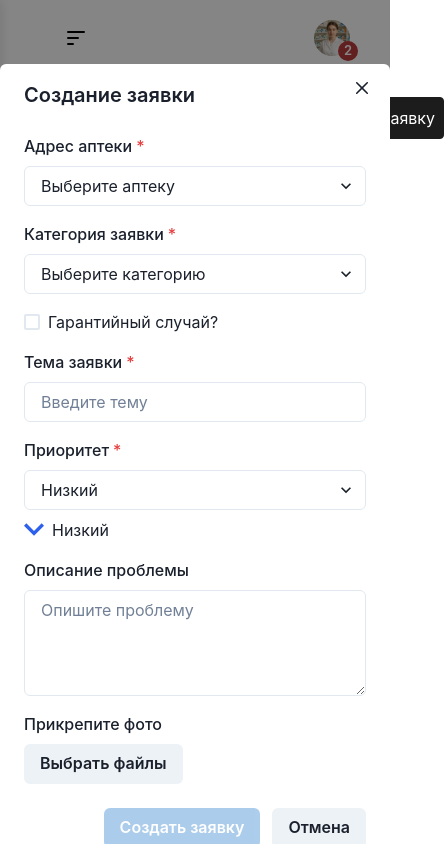
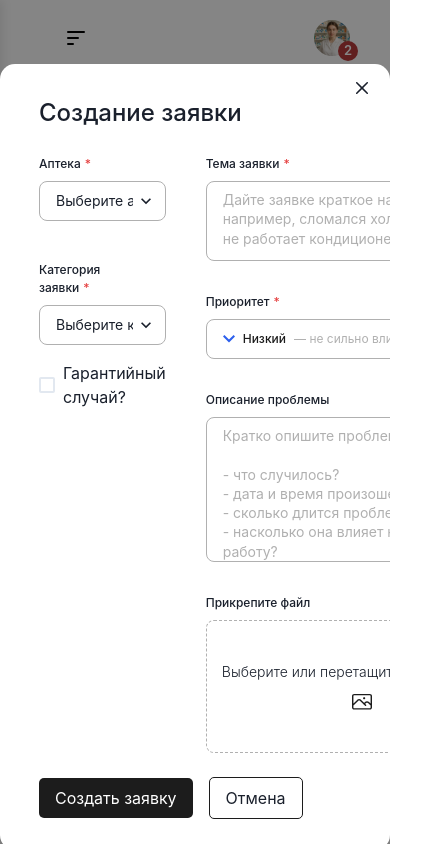
Before and after one commit to 1-C-E/control-panel, a React (Vite) app: page /requests in a window 390 px wide. Both pictures are taken after a click on the button "Создать новую заявку". Shown: the whole page, 444 px wide, since content can reach past the window. Built offline with nearby package versions, Linux system fonts and the light colour scheme.

Commit message:
changed the design of the modal window

```diff
--- /dev/null
+++ b/src/shared/hooks/useWindowWidth.ts
@@ -0,0 +1,13 @@
+import { useEffect, useState } from 'react'
+
+export const useWindowWidth = () => {
+	const [width, setWidth] = useState(window.innerWidth)
+
+	useEffect(() => {
+		const handleResize = () => setWidth(window.innerWidth)
+		window.addEventListener('resize', handleResize)
+		return () => window.removeEventListener('resize', handleResize)
+	}, [])
+
+	return width
+}
--- /dev/null
+++ b/src/widgets/create-request-modal/CreateRequestModal.scss
@@ -0,0 +1,83 @@
+@use '@shared/assets/styles/variables.scss' as *;
+
+.container {
+	display: flex;
+	gap: 40px;
+}
+
+.modal {
+	padding: 15px;
+	border-radius: 15px !important;
+
+	&__label {
+		font-size: 12px !important;
+	}
+
+	&__title {
+		font-size: 24px !important;
+		font-weight: 500 !important;
+	}
+
+	&__select {
+		max-height: 170px;
+		height: 145px;
+		width: 100%;
+		font-size: 14px !important;
+		border: 1px solid $color-gray-4 !important;
+		border-radius: 8px !important;
+
+		background-color: transparent !important;
+
+		&::placeholder {
+			color: $color-gray-4 !important;
+		}
+
+		&__priority-level {
+			font-size: 12px;
+			font-weight: 500;
+			color: $color-black;
+		}
+		&__priority-addition {
+			font-size: 12px;
+			font-weight: 400;
+			color: $color-gray-4;
+		}
+	}
+
+	&__checkbox {
+		font-size: 14px !important;
+	}
+
+	&__select__photo {
+		display: flex;
+		flex-direction: column;
+		gap: 10px;
+		align-items: center;
+		padding: 40px 0;
+		width: 100%;
+		font-size: 14px !important;
+		font-weight: 300 !important;
+		border: 1px dashed $color-gray-4;
+		border-radius: 8px !important;
+		background-color: transparent !important;
+	}
+
+	&__footer {
+		display: flex;
+		margin-right: auto;
+		gap: 16px;
+
+		&__create-btn {
+			padding: 8px 16px;
+			color: $color-white;
+			border-radius: 5px;
+			background-color: $color-black;
+		}
+
+		&__cancel-btn {
+			padding: 8px 16px;
+			border: 1px solid $color-black;
+			border-radius: 5px;
+		}
+	}
+}
--- a/src/widgets/create-request-modal/CreateRequestModal.tsx
+++ b/src/widgets/create-request-modal/CreateRequestModal.tsx
@@ -9,6 +9,10 @@ import {
 	IconButton,
 	Image,
 	Input,
+	Menu,
+	MenuButton,
+	MenuItem,
+	MenuList,
 	Modal,
 	ModalBody,
 	ModalCloseButton,
@@ -21,12 +25,15 @@ import {
 	Textarea,
 	VStack,
 } from '@chakra-ui/react'
+
 import type { Category, Pharmacy, Priority } from '@entities/request'
 import { useRef, useState, type FC } from 'react'
+import './CreateRequestModal.scss'
 
 import { useRequestsStore } from '@entities/request'
 import criticalPriorityIcon from '@shared/assets/icons/critical-priority.svg'
 import highPriorityIcon from '@shared/assets/icons/high-priority.svg'
+import imageIcon from '@shared/assets/icons/image.svg'
 import lowPriorityIcon from '@shared/assets/icons/low-priority.svg'
 import mediumPriorityIcon from '@shared/assets/icons/medium-priority.svg'
 
@@ -109,18 +116,43 @@ export const CreateRequestModal: FC<CreateRequestModalProps> = ({
 		}
 	}
 
+	const getPriorityDisplayName = (priority: string) => {
+		switch (priority) {
+			case 'Критич.':
+				return 'Критический'
+			default:
+				return priority
+		}
+	}
+
+	const getPriorityDescription = (priority: string) => {
+		switch (priority) {
+			case 'Низкий':
+				return 'не сильно влияет на эффективность'
+			case 'Средний':
+				return 'влияет на эффективность, но не стопорит'
+			case 'Высокий':
+				return 'сильно влияет на эффективность'
+			case 'Критич.':
+				return 'останавливает все процессы'
+			default:
+				return ''
+		}
+	}
+
 	return (
-		<Modal isOpen={isOpen} onClose={onClose} size='xl'>
+		<Modal isOpen={isOpen} onClose={onClose} size='5xl'>
 			<ModalOverlay />
-			<ModalContent>
-				<ModalHeader>Создание заявки</ModalHeader>
+			<ModalContent className='modal'>
+				<ModalHeader className='modal__title'>Создание заявки</ModalHeader>
 				<ModalCloseButton />
-				<ModalBody>
-					<VStack spacing={4} align='stretch'>
+				<ModalBody className='container' width='100%'>
+					<VStack spacing={10} align='stretch' width='100%'>
 						<FormControl isRequired>
-							<FormLabel>Адрес аптеки</FormLabel>
+							<FormLabel className='modal__label'>Аптека</FormLabel>
 							<Select
-								placeholder='Выберите аптеку'
+								className='modal__select'
+								placeholder='Выберите аптеку от которой исходит заявка'
 								value={selectedPharmacy}
 								onChange={e => setSelectedPharmacy(e.target.value)}
 							>
@@ -132,9 +164,11 @@ export const CreateRequestModal: FC<CreateRequestModalProps> = ({
 							</Select>
 						</FormControl>
 
+						<VStack spacing={4} align='stretch' width='100%'>
 							<FormControl isRequired>
-							<FormLabel>Категория заявки</FormLabel>
+								<FormLabel className='modal__label'>Категория заявки</FormLabel>
 								<Select
+									className='modal__select'
 									placeholder='Выберите категорию'
 									value={selectedCategory}
 									onChange={e => setSelectedCategory(e.target.value)}
@@ -149,51 +183,109 @@ export const CreateRequestModal: FC<CreateRequestModalProps> = ({
 
 							<FormControl>
 								<Checkbox
+									className='modal__checkbox'
 									isChecked={isWarranty}
 									onChange={e => setIsWarranty(e.target.checked)}
 								>
 									Гарантийный случай?
 								</Checkbox>
 							</FormControl>
+						</VStack>
+					</VStack>
 
+					<VStack spacing={8} align='stretch' width='100%'>
 						<FormControl isRequired>
-							<FormLabel>Тема заявки</FormLabel>
-							<Input
+							<FormLabel className='modal__label'>Тема заявки</FormLabel>
+							<Textarea
+								className='modal__select'
 								value={topic}
 								onChange={e => setTopic(e.target.value)}
-								placeholder='Введите тему'
+								placeholder='Дайте заявке краткое название: например, сломался холодильник или не работает кондиционер'
 							/>
 						</FormControl>
 
 						<FormControl isRequired>
-							<FormLabel>Приоритет</FormLabel>
-							<Select
-								value={priority}
-								onChange={e => setPriority(e.target.value as Priority)}
-							>
-								<option value='Низкий'>Низкий</option>
-								<option value='Средний'>Средний</option>
-								<option value='Высокий'>Высокий</option>
-								<option value='Критич.'>Критический</option>
-							</Select>
-							<HStack mt={2}>
-								<Image src={getPriorityIcon(priority)} boxSize='20px' />
-								<Text>{priority}</Text>
+							<FormLabel className='modal__label'>Приоритет</FormLabel>
+							<Menu>
+								<MenuButton as={Button} className='modal__select'>
+									<HStack spacing={2}>
+										<Image src={getPriorityIcon(priority)} alt={priority} />
+										<Text className='modal__select__priority-level'>
+											{getPriorityDisplayName(priority)}
+										</Text>
+										<Text className='modal__select__priority-addition'>
+											— {getPriorityDescription(priority)}
+										</Text>
 									</HStack>
+								</MenuButton>
+
+								<MenuList>
+									<MenuItem onClick={() => setPriority('Низкий')}>
+										<HStack spacing={3} width='100%'>
+											<Image
+												src={getPriorityIcon('Низкий')}
+												boxSize='15px'
+												alt='Низкий'
+											/>
+											<Text>Низкий:</Text>
+											<Text>не сильно влияет на эффективность</Text>
+										</HStack>
+									</MenuItem>
+
+									<MenuItem onClick={() => setPriority('Средний')}>
+										<HStack spacing={3} width='100%'>
+											<Image
+												src={getPriorityIcon('Средний')}
+												boxSize='15px'
+												alt='Средний'
+											/>
+											<Text>Средний:</Text>
+											<Text>влияет на эффективность, но не стопорит</Text>
+										</HStack>
+									</MenuItem>
+
+									<MenuItem onClick={() => setPriority('Высокий')}>
+										<HStack spacing={3} width='100%'>
+											<Image
+												src={getPriorityIcon('Высокий')}
+												boxSize='15px'
+												alt='Высокий'
+											/>
+											<Text>Высокий:</Text>
+											<Text>сильно влияет на эффективность</Text>
+										</HStack>
+									</MenuItem>
+
+									<MenuItem onClick={() => setPriority('Критич.')}>
+										<HStack spacing={3} width='100%'>
+											<Image
+												src={getPriorityIcon('Критич.')}
+												boxSize='15px'
+												alt='Критический'
+											/>
+											<Text>Критический:</Text>
+											<Text>останавливает все процессы</Text>
+										</HStack>
+									</MenuItem>
+								</MenuList>
+							</Menu>
 						</FormControl>
 
 						<FormControl>
-							<FormLabel>Описание проблемы</FormLabel>
+							<FormLabel className='modal__label'>Описание проблемы</FormLabel>
 							<Textarea
+								className='modal__select'
 								value={description}
 								onChange={e => setDescription(e.target.value)}
-								placeholder='Опишите проблему'
+								placeholder={
+									'Кратко опишите проблему:\n\n- что случилось?\n- дата и время произошедшего?\n- сколько длится проблема?\n- насколько она влияет на вашу работу?'
+								}
 								rows={4}
 							/>
 						</FormControl>
 
 						<FormControl>
-							<FormLabel>Прикрепите фото</FormLabel>
+							<FormLabel className='modal__label'>Прикрепите файл</FormLabel>
 							<Input
 								type='file'
 								multiple
@@ -202,16 +294,25 @@ export const CreateRequestModal: FC<CreateRequestModalProps> = ({
 								ref={fileInputRef}
 								display='none'
 							/>
-							<Button onClick={() => fileInputRef.current?.click()}>
-								Выбрать файлы
-							</Button>
+							<button
+								onClick={() => fileInputRef.current?.click()}
+								className='modal__select__photo'
+							>
+								<Text>Выберите или перетащите фото или файл</Text>
+								<Image src={imageIcon} alt='Загрузить' boxSize='20px' />
+							</button>
 
 							{photoPreviews.length > 0 && (
 								<Box mt={4}>
 									<VStack align='stretch'>
 										{photoPreviews.map((preview, index) => (
 											<HStack key={index} justifyContent='space-between'>
-												<Image src={preview} boxSize='50px' objectFit='cover' />
+												<Image
+													src={preview}
+													boxSize='50px'
+													objectFit='cover'
+													alt={`Preview ${index + 1}`}
+												/>
 												<Text>{photos[index]?.name}</Text>
 												<IconButton
 													aria-label='Удалить фото'
@@ -228,16 +329,17 @@ export const CreateRequestModal: FC<CreateRequestModalProps> = ({
 					</VStack>
 				</ModalBody>
 
-				<ModalFooter>
-					<Button
-						colorScheme='blue'
-						mr={3}
+				<ModalFooter className='modal__footer'>
+					<button
 						onClick={handleSubmit}
-						isDisabled={!selectedPharmacy || !selectedCategory || !topic}
+						className='modal__footer__create-btn'
+						disabled={!selectedPharmacy || !selectedCategory || !topic}
 					>
 						Создать заявку
-					</Button>
-					<Button onClick={onClose}>Отмена</Button>
+					</button>
+					<button onClick={onClose} className='modal__footer__cancel-btn '>
+						Отмена
+					</button>
 				</ModalFooter>
 			</ModalContent>
 		</Modal>
--- a/src/widgets/filters/Filters.scss
+++ b/src/widgets/filters/Filters.scss
@@ -8,6 +8,7 @@
 	&__actions {
 		display: flex;
 		gap: 12px;
+		margin-bottom: 20px;
 
 		button {
 			display: flex;
@@ -38,7 +39,7 @@
 			}
 
 			input {
-				padding: 8px 0 8px 46px;
+				padding: 8px 0 8px 40px;
 				width: 100%;
 				border: 1px solid $color-gray-2;
 				border-radius: 4px;
@@ -65,7 +66,6 @@
 	}
 
 	&__tabs {
-		margin-top: 20px;
 		ul {
 			display: flex;
 			gap: 10px;
@@ -87,3 +87,44 @@
 		}
 	}
 }
+
+@media (max-width: 750px) {
+	.filters {
+		&__actions {
+			&__export {
+				display: none !important;
+			}
+		}
+	}
+}
+
+@media (max-width: 630px) {
+	.filters__actions {
+		margin-bottom: 0px;
+
+		&__search {
+			position: fixed;
+			bottom: 80px;
+			right: 16px;
+			width: 110px;
+
+			input {
+				border: 2px solid $color-black;
+			}
+		}
+
+		&__create {
+			position: fixed;
+			bottom: 30px;
+			right: 16px;
+		}
+	}
+
+	.filters__tabs {
+		font-size: 14px;
+
+		li {
+			padding: 4px 12px;
+		}
+	}
+}
--- a/src/widgets/filters/Filters.tsx
+++ b/src/widgets/filters/Filters.tsx
@@ -10,9 +10,11 @@ import {
 	type FilterType,
 } from '@entities/request/model/store'
 
+import { useWindowWidth } from '@shared/hooks/useWindowWidth'
 import { CreateRequestModal } from '../create-request-modal'
 
 const Filters = () => {
+	const width = useWindowWidth()
 	const filterTabs: FilterType[] = [
 		'Новые',
 		'Отклонены',
@@ -27,6 +29,10 @@ const Filters = () => {
 	const { isOpen, onOpen, onClose } = useDisclosure()
 	const { activeFilter, setActiveFilter } = useRequestsStore()
 
+	const getPlaceholder = () => {
+		return width <= 630 ? 'Поиск' : 'Поиск по номеру или теме заявки'
+	}
+
 	return (
 		<div className='container-1840'>
 			<div className='filters'>
@@ -35,7 +41,7 @@ const Filters = () => {
 						<img src={searchIcon} alt='' />
 						<input
 							type='text'
-							placeholder='Поиск по номеру или теме заявки'
+							placeholder={getPlaceholder()}
 							aria-label='Поиск заявок'
 						/>
 					</div>
@@ -54,7 +60,7 @@ const Filters = () => {
 				<section className='filters__tabs'>
 					<ul>
 						{filterTabs.map((tab, index) => (
-							<li key={tab} className='filters__status-item'>
+							<li key={tab}>
 								<button
 									type='button'
 									role='tab'
--- a/src/widgets/table/MyTable.scss
+++ b/src/widgets/table/MyTable.scss
@@ -1,5 +1,4 @@
 @use '@shared/assets/styles/variables.scss' as *;
-// MyTable.scss
 
 .my-table {
 	font-size: 14px;
```
Also changed, not shown: src/shared/assets/icons/filter.svg (added), src/shared/assets/icons/image.svg (added). Lines whose indentation alone changed are shown as unchanged.
